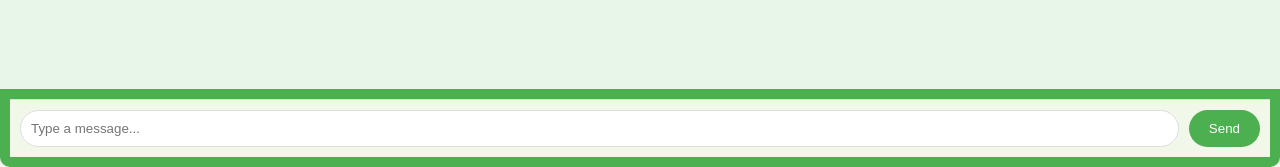
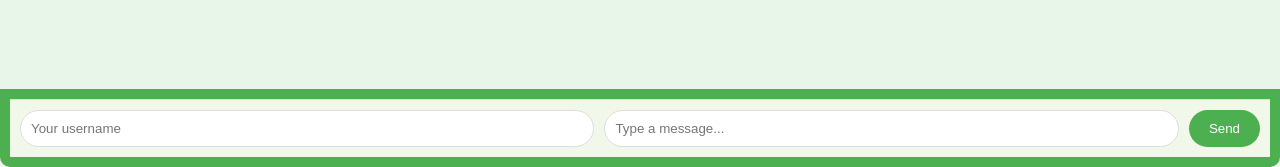
Before and after one commit to PeterPark07/chatapp, a Flask app: page / in a window 1280 px wide. Shown: the part 633-800 px from the top of the page. Run offline with Flask 3, Linux system fonts and the light colour scheme; data that the repository does not hold is empty; some libraries are stand-ins or nearby versions.

Commit message:
Update chat.html

```diff
--- a/templates/chat.html
+++ b/templates/chat.html
@@ -126,10 +126,6 @@
                 messageInput.value = '';
             });
 
-
-
-
-
         });
     </script>
 </head>
@@ -151,6 +147,7 @@
         </div>
         <div class="chat-footer">
             <form class="chat-input">
+                <input type="text" name="username" placeholder="Your username" required>
                 <input type="text" name="message" placeholder="Type a message..." required>
                 <button type="submit">Send</button>
             </form>
```
